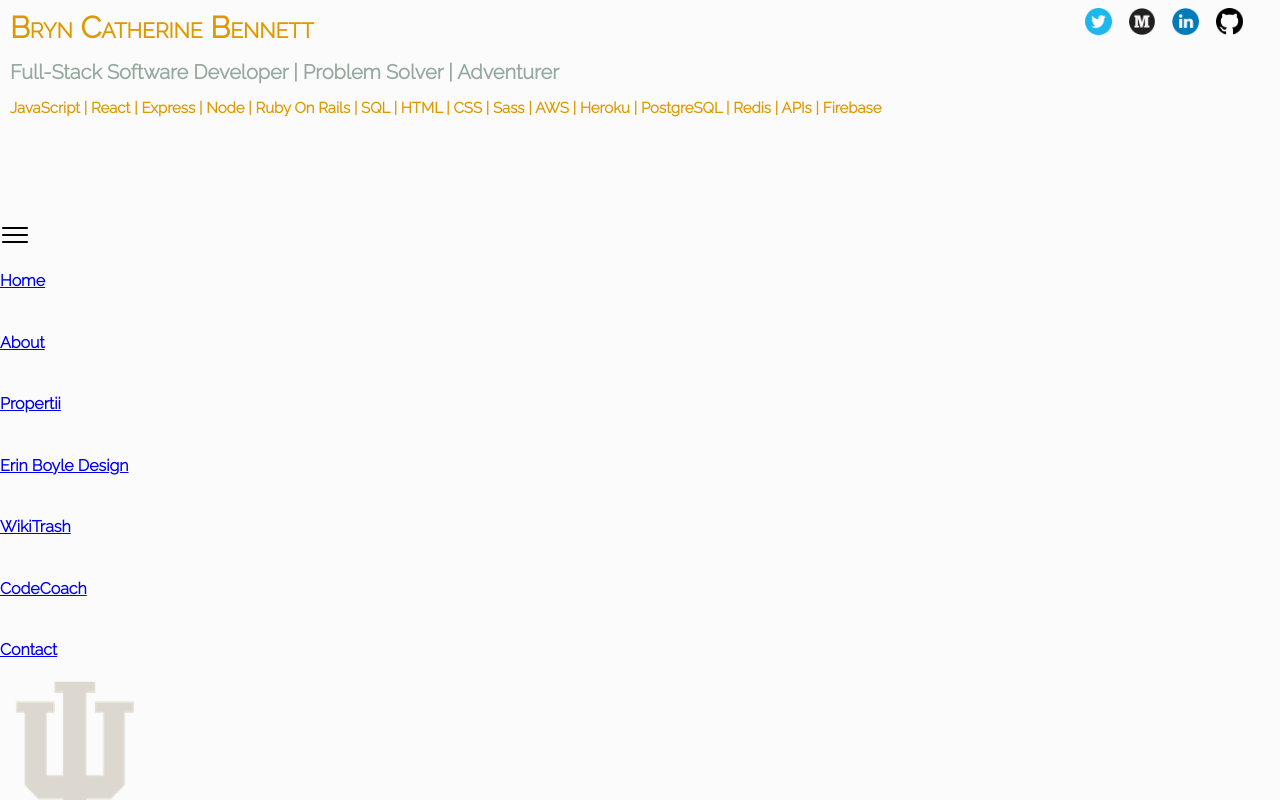
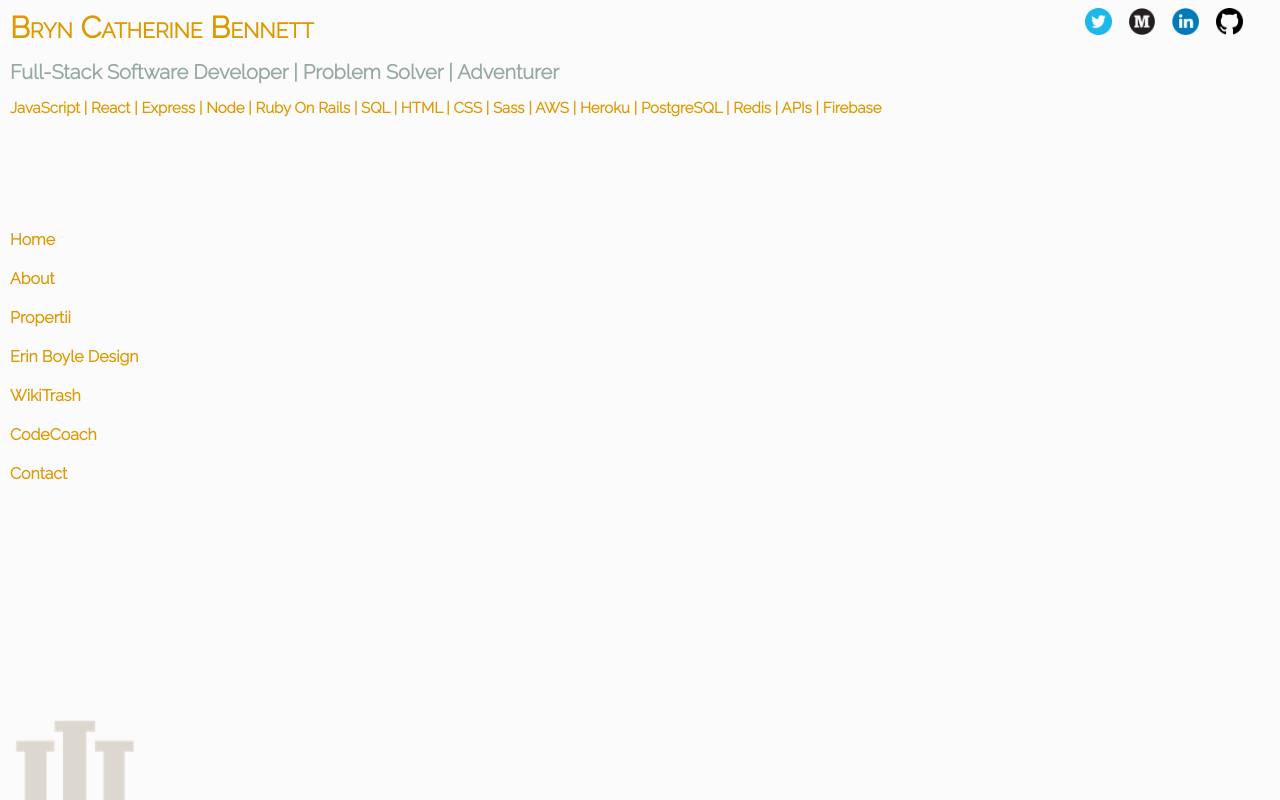
Before and after one commit to bbennett7/portfolio, a React (Create React App) app: page / in a window 1280 px wide. Shown: the top 800 px of the page. Built offline with nearby package versions, Linux system fonts and the light colour scheme.

Commit message:
Menu refactor

```diff
--- a/src/components/Menu/Menu.js
+++ b/src/components/Menu/Menu.js
@@ -1,36 +1,35 @@
-import React, { Component } from 'react';
-import { Link } from 'react-router-dom';
-import {ReactComponent as Menu} from '../../assets/icons8-menu.svg';
-
+import React, { Component } from "react";
+import { Link } from "react-router-dom";
+import styles from "./Menu.module.scss";
+import { ReactComponent as Menu } from "../../assets/icons8-menu.svg";
 
 export default class MenuBar extends Component {
-    constructor() {
-        super();
-        this.state = {
+  state = {
     path: "",
     mobileDisplay: "Display-false"
+  };
+
+  handleOnClick = event => {
+    const path = event.target.innerHTML
+      .toLowerCase()
+      .replace(" ", "")
+      .replace(" ", "");
+
+    this.setState({
+      path,
+      mobileDisplay: "Display-false"
+    });
+  };
+
+  getClass = component => {
+    if (this.state.path === component) {
+      return styles.active;
     }
-    }
-
-    handleOnClick = (event) => {
-        let path = event.target.innerHTML.toLowerCase().replace(" ", "").replace(" ", "");
-
-        this.setState ({
-            path: path,
-            mobileDisplay: "Display-false"
-        })
-    }
-
-    getClass = (component) => {
-        if (this.state.path === component) {
-            return "Active"
-        } else {
-            return "Inactive"
-        }
-    }
+    return styles.inactive;
+  };
 
   menuDisplay = () => {
-        console.log(this.state)
+    console.log(this.state);
     let status = "";
 
     if (this.state.mobileDisplay === "Display-false") {
@@ -42,24 +41,81 @@ export default class MenuBar extends Component {
     this.setState({
       ...this.state,
       mobileDisplay: status
-        })
-    }
-
+    });
+  };
 
   render() {
-        return(
-            <div className="Menu">
-                <Menu id="Mobile-menu" onClick={this.menuDisplay}/>
-                <div className="Menu-links" id={this.state.mobileDisplay}>
-                    <h4 onClick={this.handleOnClick}> <Link to="/home" className={`${this.getClass("home")} menuLink`}>Home</Link> </h4>
-                    <h4 onClick={this.handleOnClick}> <Link to="/about" className={`${this.getClass("about")} menuLink`}>About</Link></h4>
-                    <h4 onClick={this.handleOnClick}> <Link to="/propertii" className={`${this.getClass("propertii")} menuLink`}>Propertii</Link> </h4>
-                    <h4 onClick={this.handleOnClick}> <Link to="/erinboyledesign" className={`${this.getClass("erinboyledesign")} menuLink`}>Erin Boyle Design</Link> </h4>
-                    <h4 onClick={this.handleOnClick}> <Link to="/wikitrash" className={`${this.getClass("wikitrash")} menuLink`}>WikiTrash</Link> </h4>
-                    <h4 onClick={this.handleOnClick}> <Link to="/codecoach" className={`${this.getClass("codecoach")} menuLink`}>CodeCoach</Link> </h4>
-                    <h4 onClick={this.handleOnClick}> <Link to="/contact" className={`${this.getClass("contact")} menuLink`}>Contact</Link> </h4>
+    return (
+      <div className={styles.container}>
+        <Menu className={styles.mobileMenu} onClick={this.menuDisplay} />
+        <div className={styles.menuLinks} id={this.state.mobileDisplay}>
+          <div onClick={this.handleOnClick}>
+            {" "}
+            <Link
+              to="/home"
+              className={`${this.getClass("home")} ${styles.menuLink}`}
+            >
+              Home
+            </Link>{" "}
+          </div>
+          <div onClick={this.handleOnClick}>
+            {" "}
+            <Link
+              to="/about"
+              className={`${this.getClass("about")} ${styles.menuLink}`}
+            >
+              About
+            </Link>
+          </div>
+          <div onClick={this.handleOnClick}>
+            {" "}
+            <Link
+              to="/propertii"
+              className={`${this.getClass("propertii")} ${styles.menuLink}`}
+            >
+              Propertii
+            </Link>{" "}
+          </div>
+          <div onClick={this.handleOnClick}>
+            {" "}
+            <Link
+              to="/erinboyledesign"
+              className={`${this.getClass("erinboyledesign")} ${
+                styles.menuLink
+              }`}
+            >
+              Erin Boyle Design
+            </Link>{" "}
+          </div>
+          <div onClick={this.handleOnClick}>
+            {" "}
+            <Link
+              to="/wikitrash"
+              className={`${this.getClass("wikitrash")} ${styles.menuLink}`}
+            >
+              WikiTrash
+            </Link>{" "}
+          </div>
+          <div onClick={this.handleOnClick}>
+            {" "}
+            <Link
+              to="/codecoach"
+              className={`${this.getClass("codecoach")} ${styles.menuLink}`}
+            >
+              CodeCoach
+            </Link>{" "}
+          </div>
+          <div onClick={this.handleOnClick}>
+            {" "}
+            <Link
+              to="/contact"
+              className={`${this.getClass("contact")} ${styles.menuLink}`}
+            >
+              Contact
+            </Link>{" "}
           </div>
         </div>
-        )
+      </div>
+    );
   }
 }
--- a/src/components/Menu/Menu.module.scss
+++ b/src/components/Menu/Menu.module.scss
@@ -0,0 +1,33 @@
+@import '../../styles/variables';
+
+.container {
+  display: flex;
+  flex-direction: column;
+  width: 200px;
+  height: 500px;
+}
+
+.mobileMenu {
+  display: none;
+}
+
+.menuLink {
+  padding: 10px;
+  text-decoration: none;
+  color: $yellow;
+  font-weight: bold;
+}
+
+.menuLink:hover {
+  color: white;
+  text-decoration: underline;
+  text-decoration-color: $yellow;
+  background-color: $green;
+}
+
+.active {
+  color: white;
+  text-decoration: underline;
+  text-decoration-color: $yellow;
+  background-color: $lightGreen;
+}
```
Lines whose indentation alone changed are shown as unchanged.
